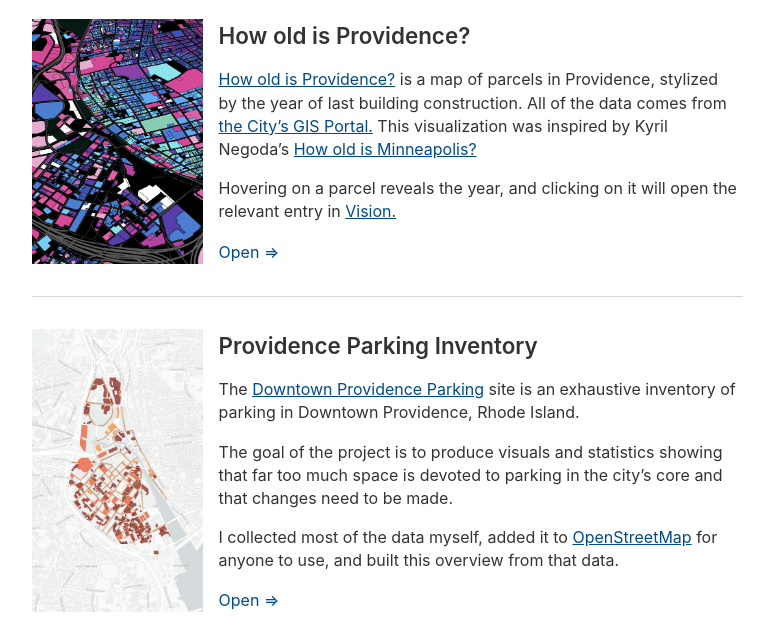
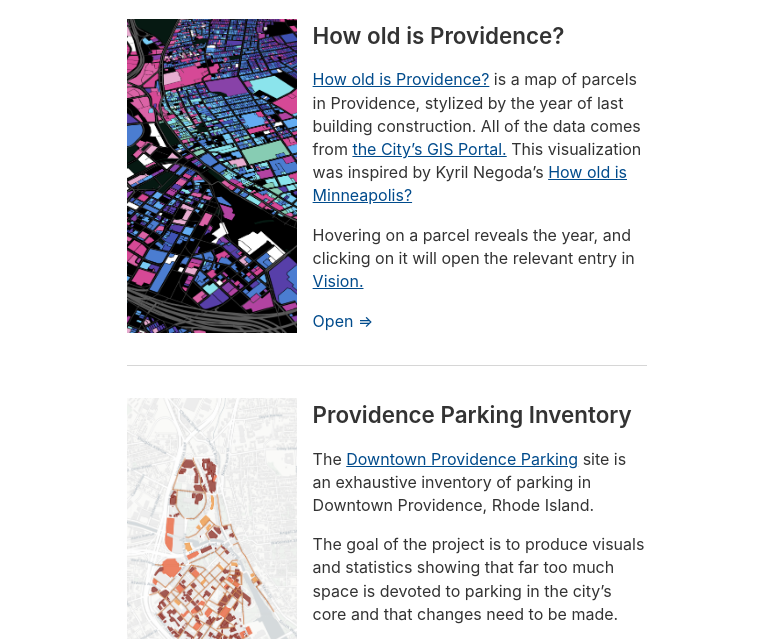
Before and after one commit to chris-sarli/chris.sarl, an Eleventy site: page projects.njk in a window 1280 px wide. Shown: the part 116-755 px from the top of the page, without its empty margins (253-1020 px from the left). Built offline with nearby package versions, Linux system fonts and the light colour scheme; Eleventy itself is replaced by a stand-in of ours; files that its build step writes are made by us from their sources; a web font is replaced by a local one.

Commit message:
style fixes

```diff
--- a/css/projects.css
+++ b/css/projects.css
@@ -3,6 +3,7 @@
   flex-direction: column;
   align-items: center;
   justify-content: center;
+  max-width: var(--site-max-width);
 }
 
 .item {
--- a/posts.njk
+++ b/posts.njk
@@ -6,8 +6,10 @@ eleventyNavigation:
   order: 2
 ---
 <h1>Posts</h1>
+<div style="max-width: var(--site-max-width);">
 <ul>
 {%- for post in collections.post -%}
 <li><a href="{{post.url}}"><strong>{{ post.data.date.toLocaleDateString("en-US", { year: 'numeric', month: 'long', day: 'numeric', timeZone: 'UTC'}) }}</strong> {{ post.data.title | safe }}</a></li>
 {%- endfor -%}
 </ul>
+</div>
--- a/projects.njk
+++ b/projects.njk
@@ -8,7 +8,7 @@ eleventyNavigation:
 <link rel="stylesheet" href="{{ '/css/projects.css' | url }}">
 <h1>Projects</h1>
 
-<div id="#items">
+<div id="items">
 <div class="item">
   <div id="building_age_img" class="work_image"></div>
   <div class="description">
```
